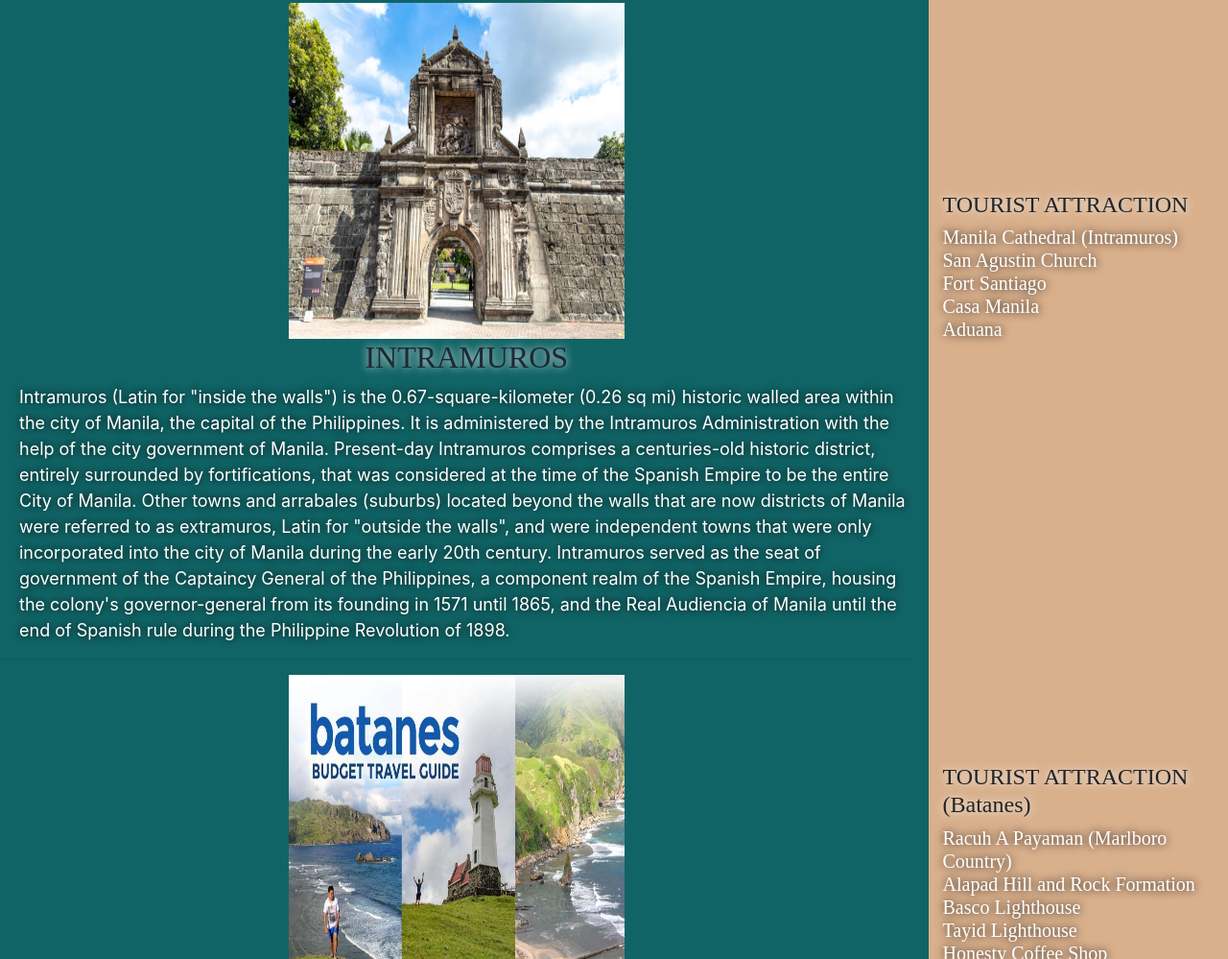
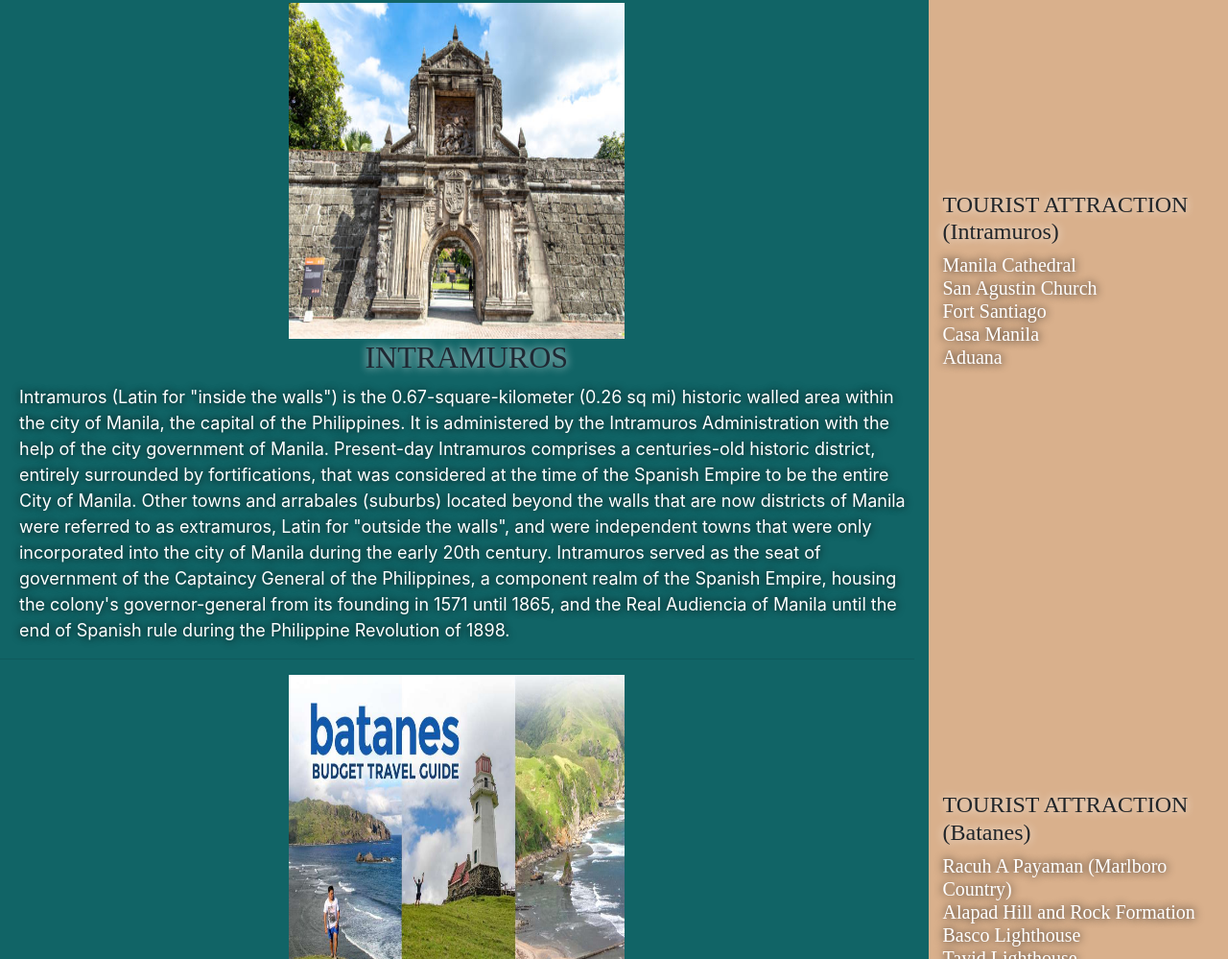
Before and after one commit to mailliwlrac/mailliwlrac, a plain HTML site: page mainweb.html in a window 1280 px wide. Shown: the part 2253-3252 px from the top of the page at 96% size. Drawn offline with nearby package versions, Linux system fonts and the light colour scheme.

Commit message:
Update mainweb.html

```diff
--- a/mainweb.html
+++ b/mainweb.html
@@ -169,9 +169,9 @@
 			<br><br><br><br><br><br><br>
 
 			<div class="spot">
-				<h4>TOURIST ATTRACTION</h4>
+				<h4>TOURIST ATTRACTION (Intramuros)</h4>
 				<h5>
-					Manila Cathedral (Intramuros)<br>
+					Manila Cathedral <br>
 					San Agustin Church<br>
 					Fort Santiago<br>
 					Casa Manila<br>
```
